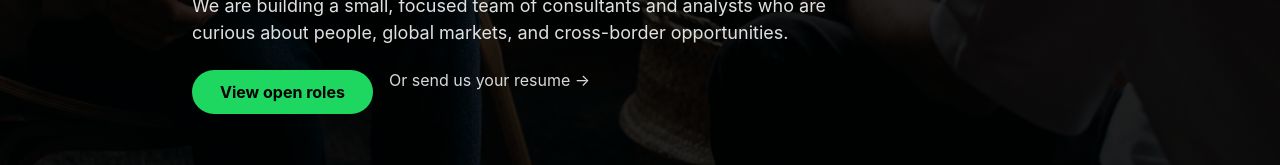
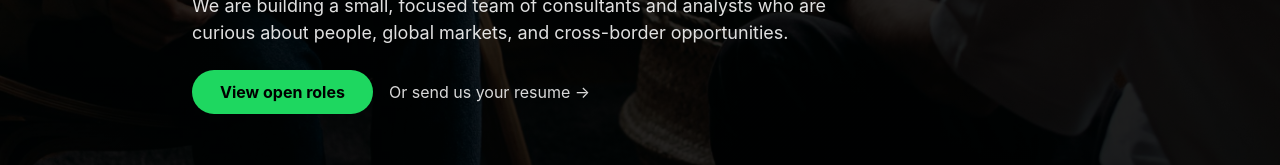
Before and after one commit to luckylulin-aaron/orange-talents-website, a Next.js app: page /join-us in a window 1280 px wide. Shown: the part 213-378 px from the top of the page. Built offline with nearby package versions, Linux system fonts and the light colour scheme; no server answers.

Commit message:
feat: text align horizontally

```diff
--- a/src/app/employers/Employers.module.scss
+++ b/src/app/employers/Employers.module.scss
@@ -43,6 +43,7 @@
 .heroActions {
   display: flex;
   flex-wrap: wrap;
+  align-items: center;
   gap: $spacing-s;
 }
 
--- a/src/app/join-us/JoinUs.module.scss
+++ b/src/app/join-us/JoinUs.module.scss
@@ -43,6 +43,7 @@
 .heroActions {
   display: flex;
   flex-wrap: wrap;
+  align-items: center;
   gap: $spacing-s;
 }
 
--- a/src/app/talents/Talents.module.scss
+++ b/src/app/talents/Talents.module.scss
@@ -43,6 +43,7 @@
 .heroActions {
   display: flex;
   flex-wrap: wrap;
+  align-items: center;
   gap: $spacing-s;
 }
 
--- a/src/components/HeroBanner/HeroBanner.module.scss
+++ b/src/components/HeroBanner/HeroBanner.module.scss
@@ -131,6 +131,7 @@
 .actions {
   display: flex;
   flex-wrap: wrap;
+  align-items: center;
   gap: $spacing-l;
   margin-top: $spacing-m;
 }
```
